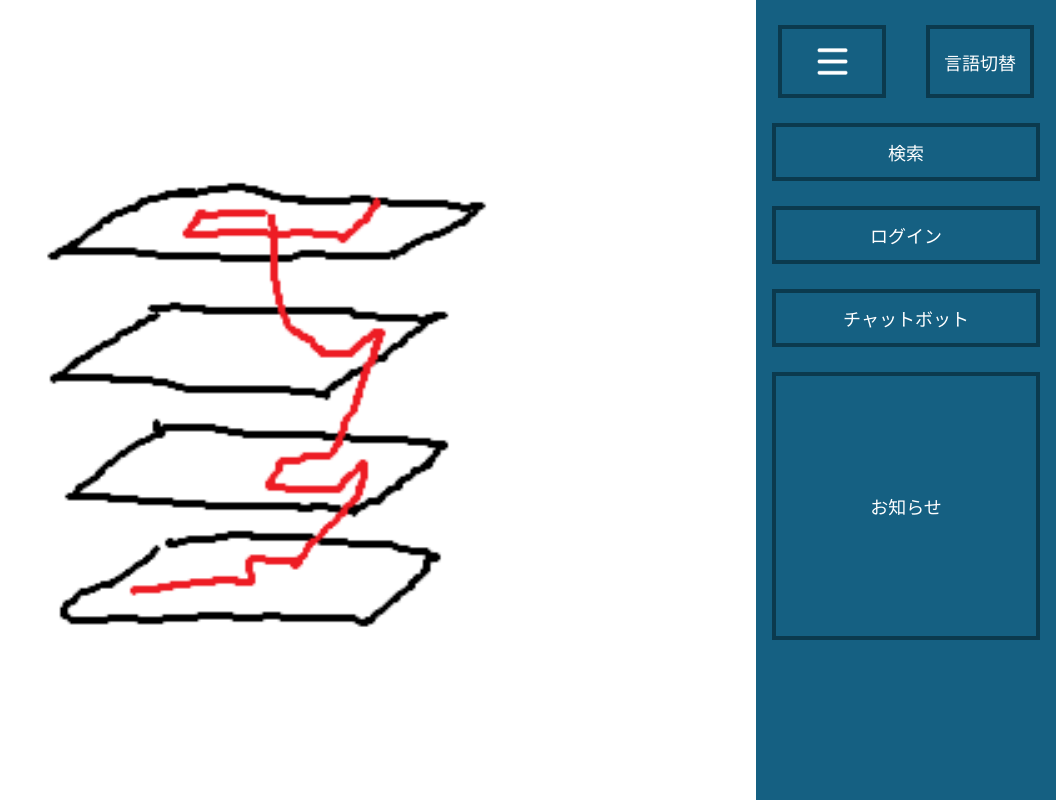
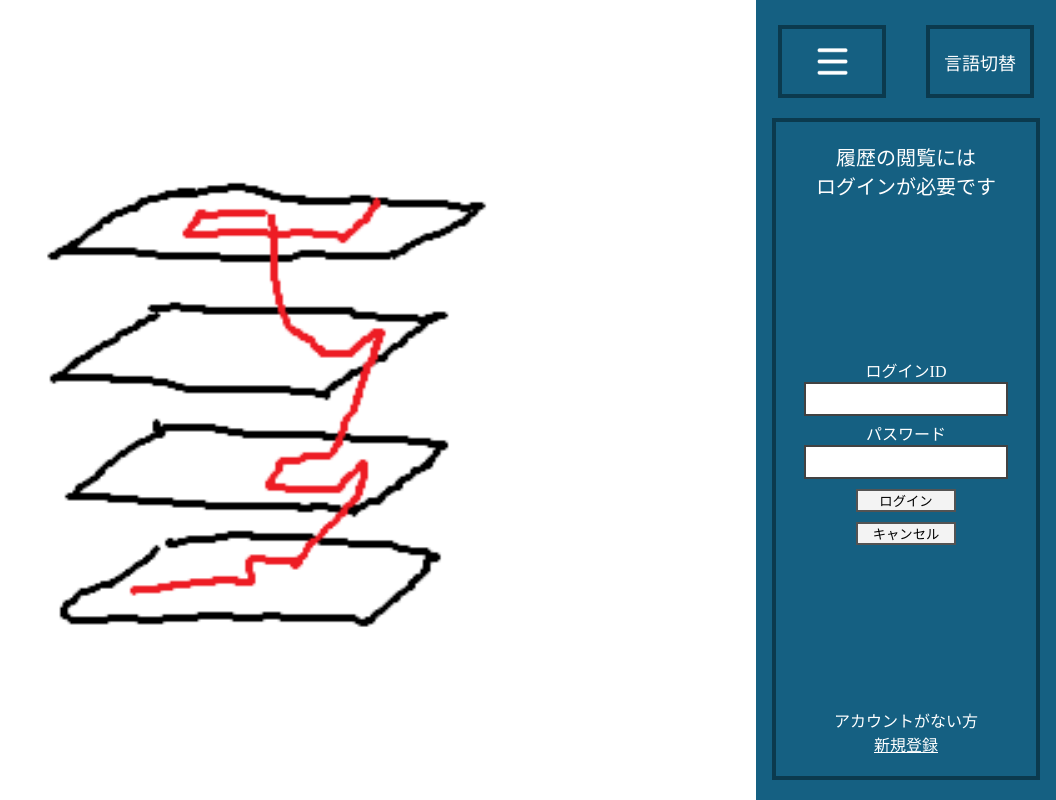
Before and after one commit to o547/SoftwareDevEx06, a Django app: template project06/templates/toyosu_campus_navi/index.html in a window 1280 px wide. Shown: the whole page, without its empty margins (224-1280 px from the left). Run offline with Django 3.2, Linux system fonts and the light colour scheme; the template is opened without the code that fills it, so the values that code supplies are empty.

Commit message:
ログイン画面

```diff
--- a/project06/static/toyosu_campus_navi/css/style.css
+++ b/project06/static/toyosu_campus_navi/css/style.css
@@ -41,6 +41,7 @@
   margin-top: 25px;
   cursor: pointer;
 }
+
 .sidebar-notice {
   display: flex;
   justify-content: center;
@@ -55,6 +56,46 @@
   color: white;
 }
 
+.sidebar-account {
+  display: flex;
+  flex-direction: column;
+  justify-content: space-between;
+  align-items: center;
+  text-align: center;
+  background-color: #156082;
+  border: 4px solid #0b3a4e;
+  width: 260px;
+  height: 100%;
+  margin-top: 20px;
+  margin-bottom: 20px;
+  padding: 20px 0;
+  color: white;
+}
+
+.sidebar-account input {
+  border: 2px solid rgb(66, 66, 66);
+  height: 30px;
+  width: 200px;
+  margin-bottom: 5px;
+  text-align:center ;
+}
+
+.sidebar-account .account-row {
+  display: flex;
+  flex-direction: column;
+  justify-content: center;
+  align-items: center;
+}
+
+.sidebar-account button {
+  margin: 5px 0;
+  width: 100px;
+  background-color: rgb(243, 243, 243);
+  outline: none;
+  border: 2px solid rgb(83, 83, 83);
+
+}
+
 .sidebar-button.square {
   width: 100px;
   height: 65px;
@@ -67,6 +108,13 @@
 
 .sidebar-button:hover {
   background-color: #246e91;
+}
+
+.link-text{
+  text-decoration: underline;
+  cursor: pointer;
+  width: fit-content;
+
 }
 
 /* モーダルウィンドウ */
@@ -130,11 +178,11 @@
   justify-content: space-between;
 }
 
-.modal-footer{
+.modal-footer {
   justify-content: right;
   margin-bottom: 0;
 }
 
-.modal-body-title{
+.modal-body-title {
   margin-left: 50px;
 }
--- a/project06/templates/toyosu_campus_navi/index.html
+++ b/project06/templates/toyosu_campus_navi/index.html
@@ -21,10 +21,30 @@
           </div>
           <div class="sidebar-button square"  onclick="openMenu('search-menu', 'language-menu');openModal()">言語切替</div>
         </div>
-        <div class="sidebar-button" onclick="openModal()">検索</div>
+        <!-- <div class="sidebar-button" onclick="openModal()">検索</div>
         <div class="sidebar-button">ログイン</div>
         <div class="sidebar-button">チャットボット</div>
-        <div class="sidebar-notice">お知らせ</div>
+        <div class="sidebar-notice">お知らせ</div> -->
+        <div class="sidebar-account">
+          <p style="font-size: 20px;">履歴の閲覧には<br>ログインが必要です</p>
+          <form type="submit" method="post">
+          <div class="account-row">
+              {% csrf_token %}
+              <label for="login-id">ログインID</label>
+              <input id="login-id" id="login-id"  required>
+              <label for="login-password">パスワード</label>
+              <input id="login-password" id="login-password" type="password" required>
+              <button type="submit" formaction="/submit1">ログイン</button>
+              <button>キャンセル</button>
+
+            </div>
+          </form>
+          <div class="account-row">
+            <p>アカウントがない方</p>
+            <div class="link-text">新規登録</div>
+          </div>
+
+        </div>
       </div>
     </div>
     <!-- モーダルウィンドウ開始 -->
```
